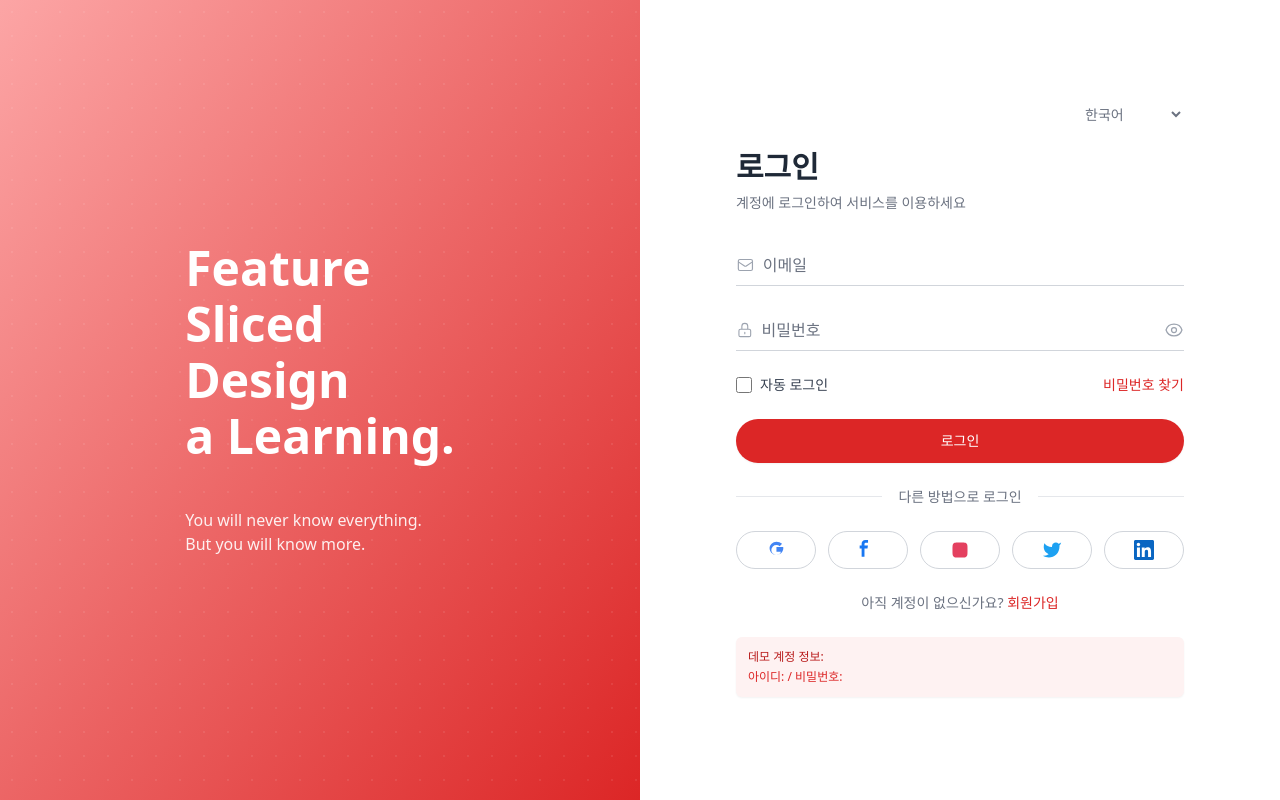
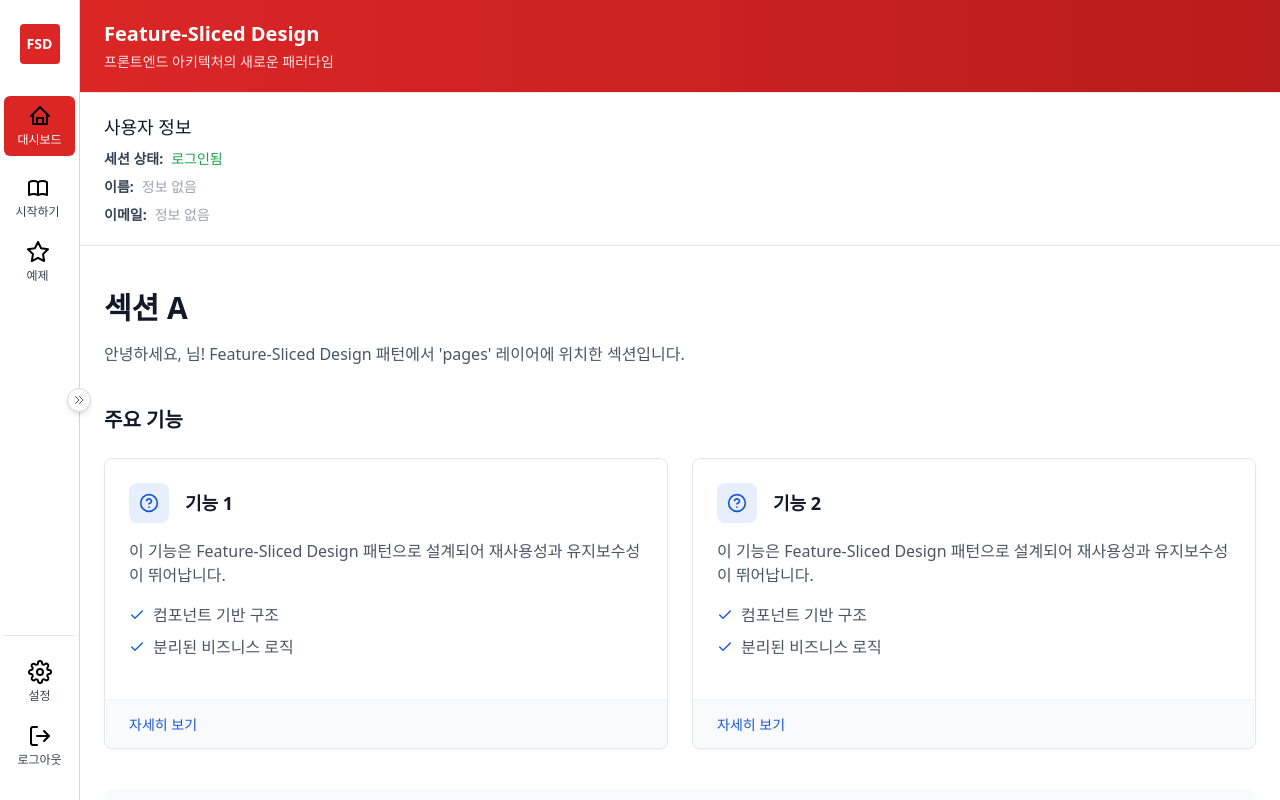
Before and after one commit to ncaco/fsd_example, a React (Vite) app in the folder src/main/frontend/: page /a in a window 1280 px wide. Before the commit this address led to /a/login. Built offline with nearby package versions, Linux system fonts and the light colour scheme; no server answers; sample sign-in values are in the browser's storage.

Commit message:
login logout

```diff
--- a/src/main/frontend/src/app/App.tsx
+++ b/src/main/frontend/src/app/App.tsx
@@ -1,39 +1,7 @@
-import React, { useEffect } from 'react';
-import { useDispatch } from 'react-redux';
+import React from 'react';
 import { RouterProvider } from '@app/providers';
-import { getSessionInfo, forceLogout } from '@/features/auth/authSlice';
-import { AppDispatch } from './store';
 
 const App: React.FC = () => {
-  const dispatch = useDispatch<AppDispatch>();
-
-  useEffect(() => {
-    // 앱 초기화 시 세션 정보 확인
-    const checkSession = async () => {
-      try {
-        // 로컬 스토리지에 토큰이 없으면 API 호출 없이 바로 로그아웃 처리
-        const token = localStorage.getItem('token');
-        const user = localStorage.getItem('user');
-
-        if (!token || !user) {
-          console.log('로컬 스토리지에 인증 정보가 없어 로그아웃 처리합니다.');
-          dispatch(forceLogout());
-          return;
-        }
-
-        // 토큰이 있으면 세션 유효성 확인
-        await dispatch(getSessionInfo()).unwrap();
-        console.log('세션 정보 확인 성공');
-      } catch (error) {
-        console.error('세션 정보 확인 실패:', error);
-        // 세션 정보 확인 실패 시 강제 로그아웃
-        dispatch(forceLogout());
-      }
-    };
-
-    checkSession();
-  }, [dispatch]);
-
   return (
     <div className="min-h-screen">
       <RouterProvider />
--- a/src/main/frontend/src/pages/a/login/index.tsx
+++ b/src/main/frontend/src/pages/a/login/index.tsx
@@ -1,8 +1,8 @@
-import React, { useEffect, useCallback } from 'react';
+import React, { useEffect, useCallback, useState } from 'react';
 import { useNavigate, useLocation } from 'react-router-dom';
 import { useDispatch, useSelector } from 'react-redux';
 import { LoginLeft, LoginForm } from './components';
-import { login, resetError } from '@/features/auth/authSlice';
+import { login, resetError, getSessionInfo } from '@/features/auth/authSlice';
 import { A_CustomToast } from '@/shared/ui/toaster';
 import { RootState, AppDispatch } from '@/app/store';
 
@@ -16,6 +16,7 @@ const ALoginPage: React.FC = () => {
   const navigate = useNavigate();
   const location = useLocation();
   const dispatch = useDispatch<AppDispatch>();
+  const [redirectInProcess, setRedirectInProcess] = useState(false);
 
   // Redux 상태에서 필요한 정보 가져오기
   const { isLoading, isAuthenticated, error, user } = useSelector((state: RootState) => state.auth);
@@ -31,12 +32,30 @@ const ALoginPage: React.FC = () => {
     };
   }, [dispatch]);
 
-  // 이미 인증된 경우 리다이렉트
+  // 인증된 경우 세션 정보를 확인하고 리다이렉트
   useEffect(() => {
-    if (isAuthenticated && user) {
-      navigate(from, { replace: true });
-    }
-  }, [isAuthenticated, user, navigate, from]);
+    const redirectIfAuthenticated = async () => {
+      if (isAuthenticated && !redirectInProcess) {
+        setRedirectInProcess(true);
+
+        if (!user) {
+          // 사용자 정보가 없는 경우 세션 정보를 한 번 더 확인
+          try {
+            console.log('세션 정보를 다시 확인 중...');
+            await dispatch(getSessionInfo()).unwrap();
+          } catch (error) {
+            console.error('세션 정보 확인 실패:', error);
+          }
+        }
+
+        // 리다이렉트 (세션 정보 확인 성공 여부와 무관하게)
+        console.log(`${from} 페이지로 리다이렉트합니다.`);
+        navigate(from, { replace: true });
+      }
+    };
+
+    redirectIfAuthenticated();
+  }, [isAuthenticated, user, navigate, from, dispatch, redirectInProcess]);
 
   // 에러 발생 시 토스트 메시지 표시
   useEffect(() => {
@@ -73,7 +92,7 @@ const ALoginPage: React.FC = () => {
         <div className="w-full lg:w-1/2 flex items-center justify-center p-8 animate-fade-in">
           <LoginForm
             onLogin={handleLogin}
-            isLoading={isLoading}
+            isLoading={isLoading || redirectInProcess}
           />
         </div>
       </div>
--- a/src/main/frontend/src/widgets/layouts/ALayout/ui/components/MainContent.tsx
+++ b/src/main/frontend/src/widgets/layouts/ALayout/ui/components/MainContent.tsx
@@ -1,5 +1,6 @@
 import React from 'react';
 import { Outlet } from 'react-router-dom';
+import { UserInfoDisplay } from './UserInfoDisplay';
 
 export const MainContent: React.FC = () => {
   console.log('-----MainContent Rendered-----');
@@ -12,6 +13,8 @@ export const MainContent: React.FC = () => {
           <p className="mt-1 max-w-2xl text-sm text-red-100">프론트엔드 아키텍처의 새로운 패러다임</p>
         </div>
 
+        <UserInfoDisplay />
+
         <div className="px-6 py-5">
           <Outlet />
         </div>
--- /dev/null
+++ b/src/main/frontend/src/widgets/layouts/ALayout/ui/components/UserInfoDisplay.tsx
@@ -0,0 +1,59 @@
+import React from 'react';
+import { useSelector } from 'react-redux';
+import { RootState } from '@/app/store';
+
+export const UserInfoDisplay: React.FC = () => {
+    const { user, isAuthenticated, isLoading } = useSelector((state: RootState) => state.auth);
+
+    console.log('user', user);
+    console.log('isAuthenticated', isAuthenticated);
+    console.log('isLoading', isLoading);
+
+    return (
+        <div className="px-6 py-5 border-b border-gray-200">
+            <div className="text-sm text-gray-700">
+                <h3 className="text-lg font-medium text-gray-900 mb-2">사용자 정보</h3>
+                <div className="grid grid-cols-1 gap-2">
+                    <div>
+                        <span className="font-bold mr-2">세션 상태:</span>
+                        {isLoading ? (
+                            <span className="inline-flex items-center">
+                                <svg className="animate-spin -ml-1 mr-2 h-4 w-4 text-blue-500" xmlns="http://www.w3.org/2000/svg" fill="none" viewBox="0 0 24 24">
+                                    <circle className="opacity-25" cx="12" cy="12" r="10" stroke="currentColor" strokeWidth="4"></circle>
+                                    <path className="opacity-75" fill="currentColor" d="M4 12a8 8 0 018-8V0C5.373 0 0 5.373 0 12h4zm2 5.291A7.962 7.962 0 014 12H0c0 3.042 1.135 5.824 3 7.938l3-2.647z"></path>
+                                </svg>
+                                정보 로드 중...
+                            </span>
+                        ) : isAuthenticated ? (
+                            <span className="text-green-600 font-medium">로그인됨</span>
+                        ) : (
+                            <span className="text-red-600 font-medium">로그인 필요</span>
+                        )}
+                    </div>
+
+                    <div>
+                        <span className="font-bold mr-2">이름:</span>
+                        {isLoading ? (
+                            <span className="text-gray-400">로드 중...</span>
+                        ) : user?.nm ? (
+                            <span className="text-gray-900">{user.nm}</span>
+                        ) : (
+                            <span className="text-gray-400">정보 없음</span>
+                        )}
+                    </div>
+
+                    <div>
+                        <span className="font-bold mr-2">이메일:</span>
+                        {isLoading ? (
+                            <span className="text-gray-400">로드 중...</span>
+                        ) : user?.eml ? (
+                            <span className="text-gray-900">{user.eml}</span>
+                        ) : (
+                            <span className="text-gray-400">정보 없음</span>
+                        )}
+                    </div>
+                </div>
+            </div>
+        </div>
+    );
+};
```
